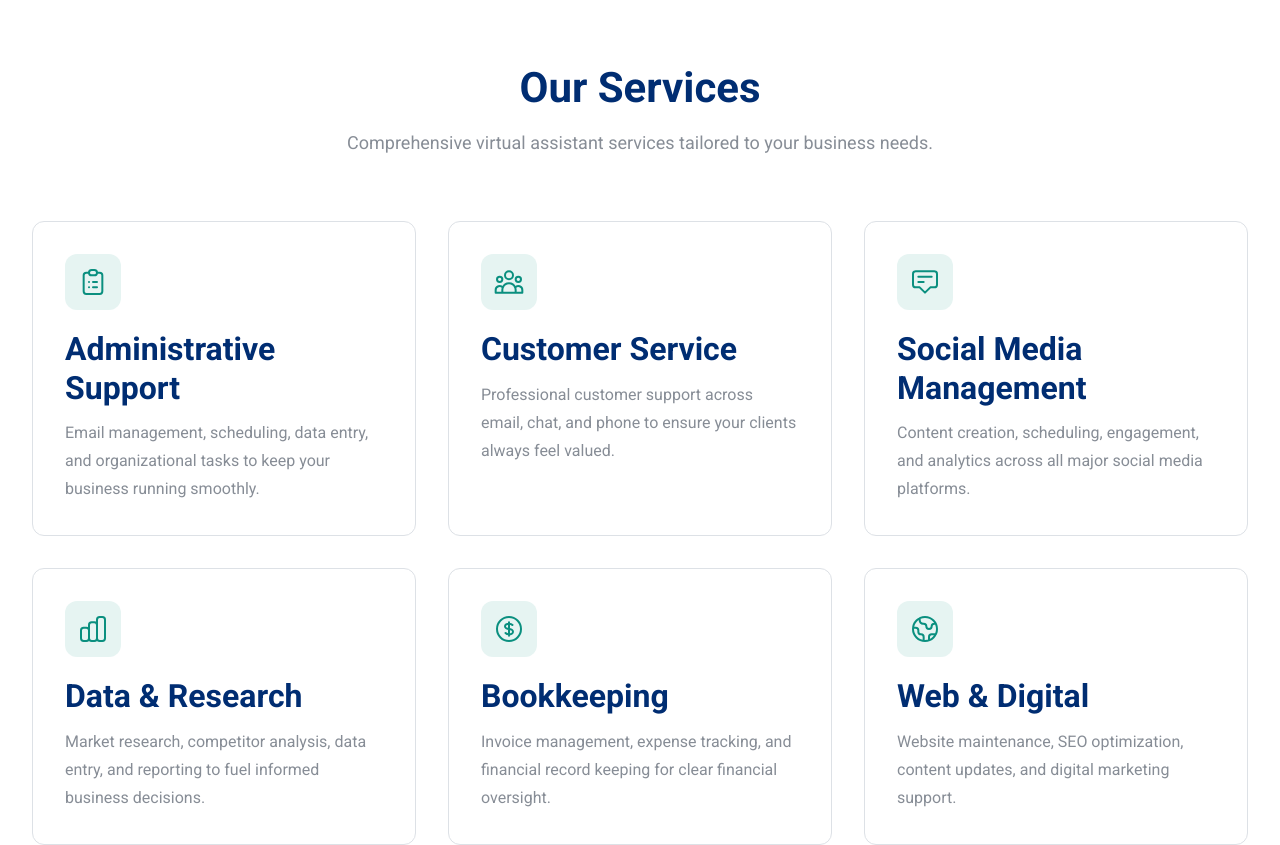
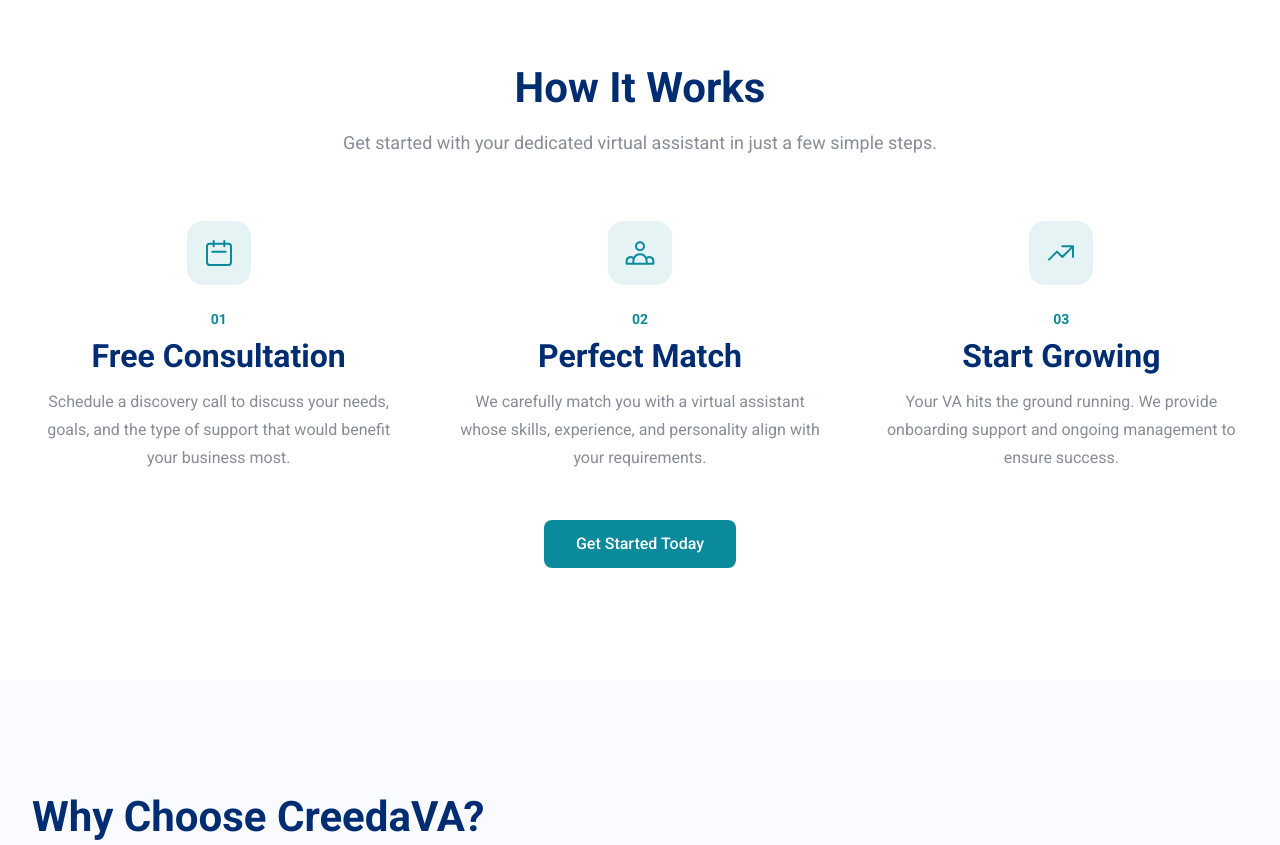
Before and after one commit to Wiickedawesome/CreedaVA, a Next.js app: page / in a window 1280 px wide. Shown: the part 1000-1845 px from the top of the page. Built offline with nearby package versions, Linux system fonts and the light colour scheme.

Commit message:
More intense teal-blue green, replace home services with How It Works

```diff
--- a/app/(marketing)/page.tsx
+++ b/app/(marketing)/page.tsx
@@ -1,63 +1,6 @@
 import Link from "next/link";
 import Image from "next/image";
 import { Container } from "@/components/ui";
-
-const services = [
-  {
-    icon: (
-      <svg className="w-8 h-8" fill="none" viewBox="0 0 24 24" stroke="currentColor">
-        <path strokeLinecap="round" strokeLinejoin="round" strokeWidth={1.5} d="M9 5H7a2 2 0 00-2 2v12a2 2 0 002 2h10a2 2 0 002-2V7a2 2 0 00-2-2h-2M9 5a2 2 0 002 2h2a2 2 0 002-2M9 5a2 2 0 012-2h2a2 2 0 012 2m-3 7h3m-3 4h3m-6-4h.01M9 16h.01" />
-      </svg>
-    ),
-    title: "Administrative Support",
-    description: "Email management, scheduling, data entry, and organizational tasks to keep your business running smoothly.",
-  },
-  {
-    icon: (
-      <svg className="w-8 h-8" fill="none" viewBox="0 0 24 24" stroke="currentColor">
-        <path strokeLinecap="round" strokeLinejoin="round" strokeWidth={1.5} d="M17 20h5v-2a3 3 0 00-5.356-1.857M17 20H7m10 0v-2c0-.656-.126-1.283-.356-1.857M7 20H2v-2a3 3 0 015.356-1.857M7 20v-2c0-.656.126-1.283.356-1.857m0 0a5.002 5.002 0 019.288 0M15 7a3 3 0 11-6 0 3 3 0 016 0zm6 3a2 2 0 11-4 0 2 2 0 014 0zM7 10a2 2 0 11-4 0 2 2 0 014 0z" />
-      </svg>
-    ),
-    title: "Customer Service",
-    description: "Professional customer support across email, chat, and phone to ensure your clients always feel valued.",
-  },
-  {
-    icon: (
-      <svg className="w-8 h-8" fill="none" viewBox="0 0 24 24" stroke="currentColor">
-        <path strokeLinecap="round" strokeLinejoin="round" strokeWidth={1.5} d="M7 8h10M7 12h4m1 8l-4-4H5a2 2 0 01-2-2V6a2 2 0 012-2h14a2 2 0 012 2v8a2 2 0 01-2 2h-3l-4 4z" />
-      </svg>
-    ),
-    title: "Social Media Management",
-    description: "Content creation, scheduling, engagement, and analytics across all major social media platforms.",
-  },
-  {
-    icon: (
-      <svg className="w-8 h-8" fill="none" viewBox="0 0 24 24" stroke="currentColor">
-        <path strokeLinecap="round" strokeLinejoin="round" strokeWidth={1.5} d="M9 19v-6a2 2 0 00-2-2H5a2 2 0 00-2 2v6a2 2 0 002 2h2a2 2 0 002-2zm0 0V9a2 2 0 012-2h2a2 2 0 012 2v10m-6 0a2 2 0 002 2h2a2 2 0 002-2m0 0V5a2 2 0 012-2h2a2 2 0 012 2v14a2 2 0 01-2 2h-2a2 2 0 01-2-2z" />
-      </svg>
-    ),
-    title: "Data & Research",
-    description: "Market research, competitor analysis, data entry, and reporting to fuel informed business decisions.",
-  },
-  {
-    icon: (
-      <svg className="w-8 h-8" fill="none" viewBox="0 0 24 24" stroke="currentColor">
-        <path strokeLinecap="round" strokeLinejoin="round" strokeWidth={1.5} d="M12 8c-1.657 0-3 .895-3 2s1.343 2 3 2 3 .895 3 2-1.343 2-3 2m0-8c1.11 0 2.08.402 2.599 1M12 8V7m0 1v8m0 0v1m0-1c-1.11 0-2.08-.402-2.599-1M21 12a9 9 0 11-18 0 9 9 0 0118 0z" />
-      </svg>
-    ),
-    title: "Bookkeeping",
-    description: "Invoice management, expense tracking, and financial record keeping for clear financial oversight.",
-  },
-  {
-    icon: (
-      <svg className="w-8 h-8" fill="none" viewBox="0 0 24 24" stroke="currentColor">
-        <path strokeLinecap="round" strokeLinejoin="round" strokeWidth={1.5} d="M3.055 11H5a2 2 0 012 2v1a2 2 0 002 2 2 2 0 012 2v2.945M8 3.935V5.5A2.5 2.5 0 0010.5 8h.5a2 2 0 012 2 2 2 0 104 0 2 2 0 012-2h1.064M15 20.488V18a2 2 0 012-2h3.064M21 12a9 9 0 11-18 0 9 9 0 0118 0z" />
-      </svg>
-    ),
-    title: "Web & Digital",
-    description: "Website maintenance, SEO optimization, content updates, and digital marketing support.",
-  },
-];
 
 const stats = [
   { value: "500+", label: "Tasks Completed" },
@@ -134,35 +77,75 @@ export default function HomePage() {
         </Container>
       </section>
 
-      {/* Services Section */}
+      {/* How It Works */}
       <section className="py-20 lg:py-28">
         <Container>
           <div className="text-center max-w-2xl mx-auto mb-16">
             <h2 className="text-3xl lg:text-4xl font-bold text-gray-100 mb-4">
-              Our Services
+              How It Works
             </h2>
             <p className="text-lg text-gray-60">
-              Comprehensive virtual assistant services tailored to your
-              business needs.
+              Get started with your dedicated virtual assistant in just a few
+              simple steps.
             </p>
           </div>
-          <div className="grid grid-cols-1 md:grid-cols-2 lg:grid-cols-3 gap-8">
-            {services.map((service) => (
-              <div
-                key={service.title}
-                className="group p-8 rounded-[var(--radius-lg)] border border-border hover:border-primary/30 hover:shadow-lg transition-all duration-300"
-              >
-                <div className="w-14 h-14 rounded-[var(--radius-lg)] bg-primary/10 text-primary flex items-center justify-center mb-5 group-hover:bg-primary group-hover:text-white transition-colors">
-                  {service.icon}
+          <div className="grid grid-cols-1 md:grid-cols-3 gap-12">
+            {[
+              {
+                step: "01",
+                title: "Free Consultation",
+                description:
+                  "Schedule a discovery call to discuss your needs, goals, and the type of support that would benefit your business most.",
+                icon: (
+                  <svg className="w-8 h-8" fill="none" viewBox="0 0 24 24" stroke="currentColor">
+                    <path strokeLinecap="round" strokeLinejoin="round" strokeWidth={1.5} d="M8 7V3m8 4V3m-9 8h10M5 21h14a2 2 0 002-2V7a2 2 0 00-2-2H5a2 2 0 00-2 2v12a2 2 0 002 2z" />
+                  </svg>
+                ),
+              },
+              {
+                step: "02",
+                title: "Perfect Match",
+                description:
+                  "We carefully match you with a virtual assistant whose skills, experience, and personality align with your requirements.",
+                icon: (
+                  <svg className="w-8 h-8" fill="none" viewBox="0 0 24 24" stroke="currentColor">
+                    <path strokeLinecap="round" strokeLinejoin="round" strokeWidth={1.5} d="M17 20h5v-2a3 3 0 00-5.356-1.857M17 20H7m10 0v-2c0-.656-.126-1.283-.356-1.857M7 20H2v-2a3 3 0 015.356-1.857M7 20v-2c0-.656.126-1.283.356-1.857m0 0a5.002 5.002 0 019.288 0M15 7a3 3 0 11-6 0 3 3 0 016 0z" />
+                  </svg>
+                ),
+              },
+              {
+                step: "03",
+                title: "Start Growing",
+                description:
+                  "Your VA hits the ground running. We provide onboarding support and ongoing management to ensure success.",
+                icon: (
+                  <svg className="w-8 h-8" fill="none" viewBox="0 0 24 24" stroke="currentColor">
+                    <path strokeLinecap="round" strokeLinejoin="round" strokeWidth={1.5} d="M13 7h8m0 0v8m0-8l-8 8-4-4-6 6" />
+                  </svg>
+                ),
+              },
+            ].map((item) => (
+              <div key={item.step} className="text-center">
+                <div className="w-16 h-16 mx-auto mb-6 rounded-2xl bg-primary/10 text-primary flex items-center justify-center">
+                  {item.icon}
                 </div>
+                <div className="text-sm font-bold text-primary mb-2">{item.step}</div>
                 <h3 className="text-xl font-bold text-gray-100 mb-3">
-                  {service.title}
+                  {item.title}
                 </h3>
                 <p className="text-gray-60 leading-relaxed">
-                  {service.description}
+                  {item.description}
                 </p>
               </div>
             ))}
+          </div>
+          <div className="text-center mt-12">
+            <Link
+              href="/contact"
+              className="inline-flex items-center justify-center px-8 py-3 bg-primary text-white font-medium rounded-[var(--radius-md)] hover:bg-primary-hover transition-colors text-base"
+            >
+              Get Started Today
+            </Link>
           </div>
         </Container>
       </section>
--- a/app/globals.css
+++ b/app/globals.css
@@ -18,14 +18,14 @@
   --gray-10: #F9FBFF;
 
   /* Brand Colors (from CreedaVA logo: teal gradient) */
-  --primary: #0A8F7F;
-  --primary-light: #12B5A0;
-  --primary-hover: #077A6C;
-  --accent: #1E9B8A;
+  --primary: #0A8A9A;
+  --primary-light: #10A7B8;
+  --primary-hover: #077B89;
+  --accent: #1295A3;
   --success: #24A148;
   --warning: #F1C21B;
   --error: #DA1E28;
-  --info: #0A8F7F;
+  --info: #0A8A9A;
 
   /* Semantic */
   --background: #FFFFFF;
@@ -33,7 +33,7 @@
   --muted: #F2F4F8;
   --muted-foreground: #697077;
   --border: #DDE1E6;
-  --ring: #12B5A0;
+  --ring: #10A7B8;
 
   /* Typography Scale (Figma: Roboto) */
   --font-size-h1: 3.375rem;   /* 54px */
```
